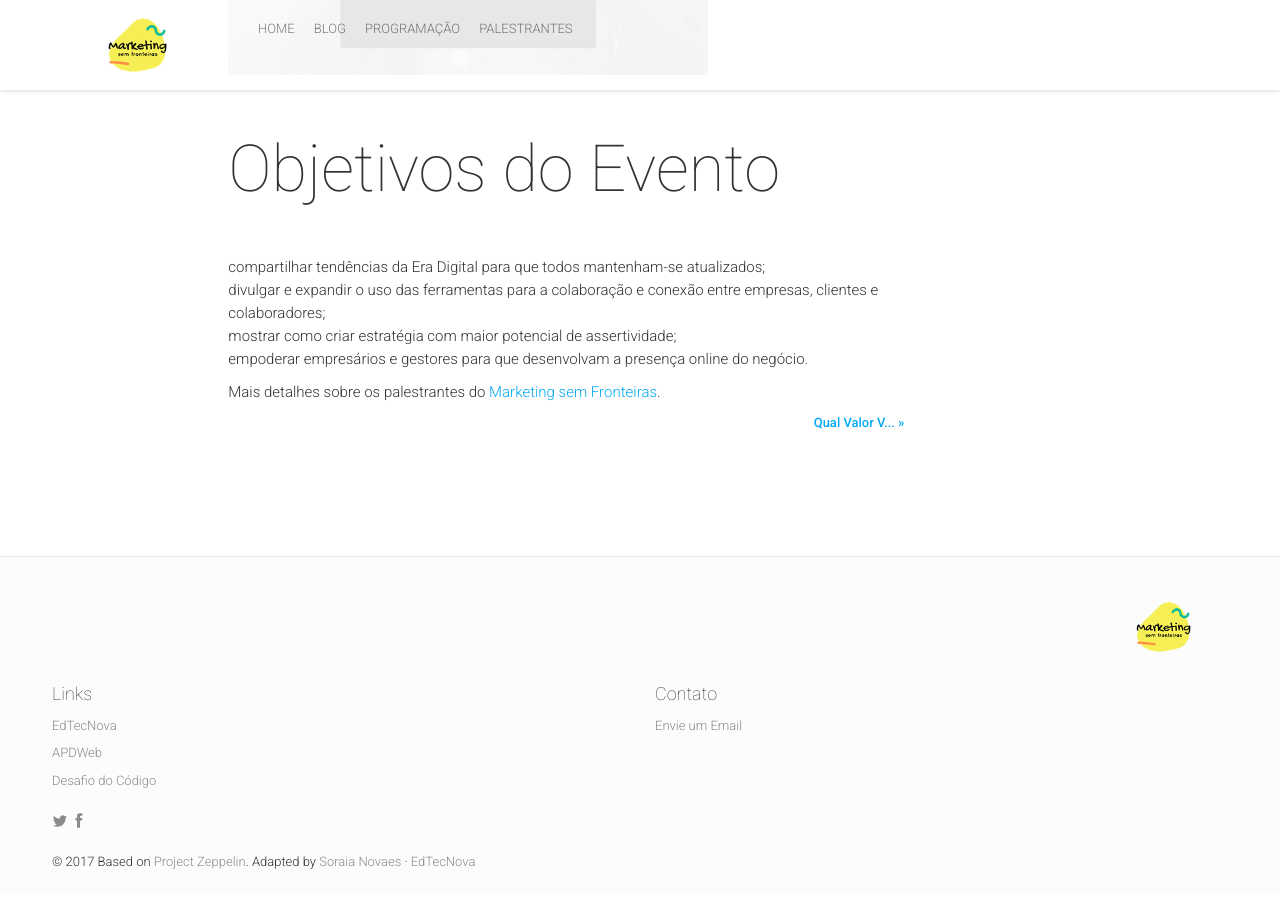
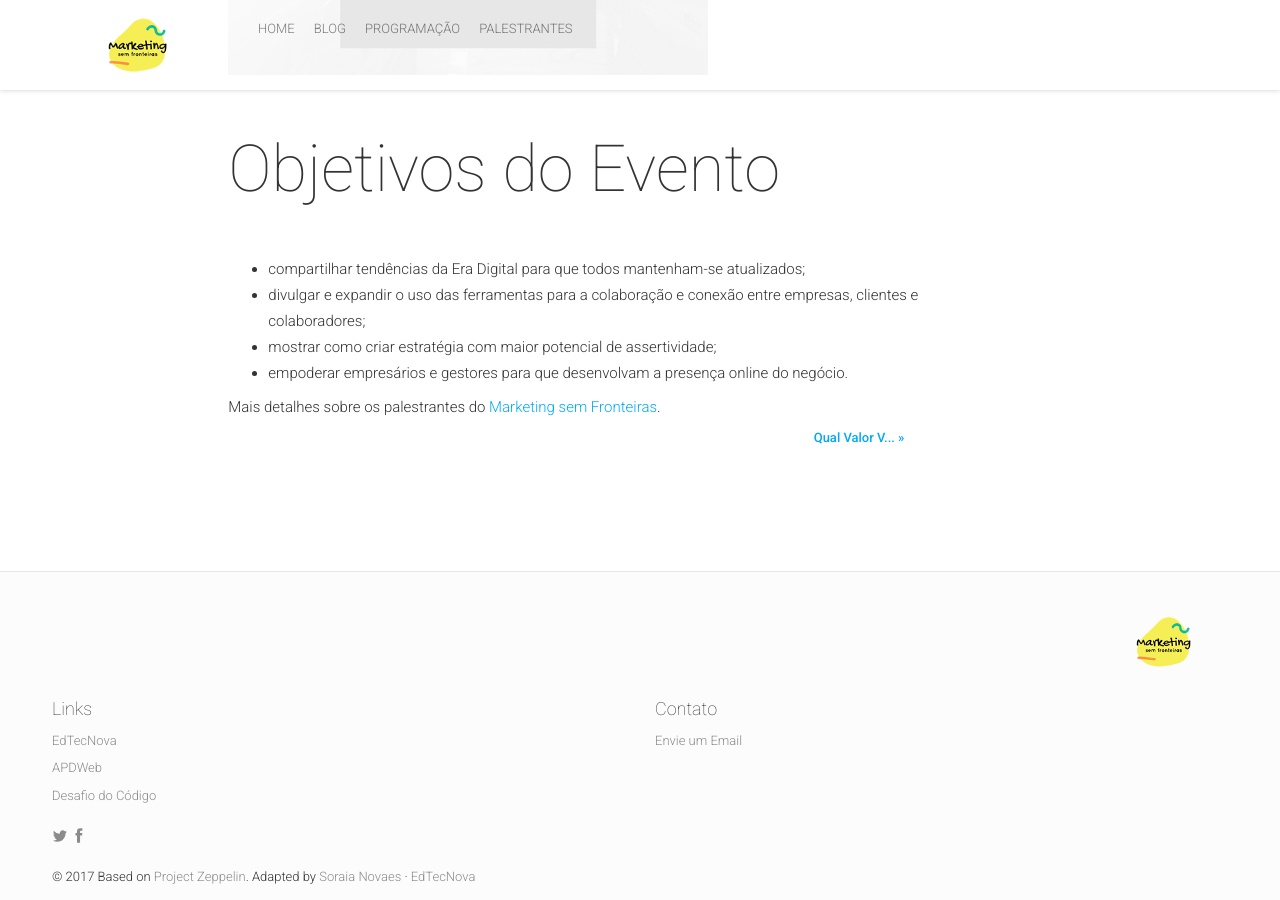
Before and after one commit to marketing-sem-fronteiras/marketing-sem-fronteiras.github.io, a Jekyll site: the page built from _posts/2017-08-08-marketing-sem-fronteiras.markdown, in a window 1280 px wide and 900 px high, scrolled down 1083 px. Built offline with Jekyll 4.4.1, drawn with Linux system fonts in a browser that asks for light colours; nearby versions of some CDN libraries; comment, search, counter and statistics services are not loaded.

```diff
--- a/_config.yml
+++ b/_config.yml
@@ -128,7 +128,7 @@ ticketsOffers:
   name: "Campo Mourão"
   price: "Gratuito"
   priceCurrency: "R$"
-  ticketsNumber: "70"
+  ticketsNumber: "100"
   ribbon: "21/08"
   featured: true
   buyButtonLink: "https://goo.gl/forms/oAZe4WqbxZQognHC2"
@@ -140,11 +140,11 @@ ticketsOffers:
   name: "Maringá"
   price: "Gratuito"
   priceCurrency: "R$"
-  ticketsNumber: "70"
+  ticketsNumber: "100"
   ribbon: "28/08"
   buyButtonLink: "https://goo.gl/forms/PG5C7rxrSdt3gPR12"
   buyButtonText: "Reserve Agora"
-  ticketContentList: ["Tendências e Insights na Era Digital", "Sua página Web está desenhada para quem? SEO - Descobrindo seu buyer persona"]
+  ticketContentList: [ "Sua página Web está desenhada para quem? SEO - Descobrindo seu buyer persona", "Tendências e Insights na Era Digital"]
   validFrom: "2017-08-28T19:00"
   validThrough: "2017-08-28T22:00"
 
--- a/_data/partners.yml
+++ b/_data/partners.yml
@@ -1,5 +1,6 @@
 -
   group: ""
   elements:
-    - {name: "ACIM", description: "Associação Comercial de Maringá", link: "http://acicam.com.br", imageUrl: "logo-acicam1.png"}
     - {name: "ACICAM", description: "Associação Comercial de Campo Mourão", link: "http://www.acim.com.br/", imageUrl: "logoacim.png"}
+    - {name: "CODECAM", description: "Conselho de Desenvolvimento de Campo Mourão", link: "http://www.acim.com.br/", imageUrl: "logoacim.png"}
+    - {name: "ACIM", description: "Associação Comercial de Maringá", link: "http://acicam.com.br", imageUrl: "logo-codecam.png"}
--- a/_posts/2017-08-07-qual-valor-voce-entrega.markdown
+++ b/_posts/2017-08-07-qual-valor-voce-entrega.markdown
@@ -5,7 +5,7 @@ date:   2017-08-07 08:00:00
 isStaticPost: false
 ---
 
-Descubra como construir uma frase de Valor de Marca respondendo as perduntas do formulário. Receba automaticamente seu resultado.
+Descubra como construir uma frase de Valor de Marca respondendo as perguntas do formulário e receba automaticamente o resultado.
 
 <iframe src="https://embed.ted.com/talks/lang/pt-br/simon_sinek_how_great_leaders_inspire_action" width="100%" height="460" frameborder="0" scrolling="no" webkitAllowFullScreen mozallowfullscreen allowFullScreen></iframe>
 
--- a/_posts/2017-08-08-marketing-sem-fronteiras.markdown
+++ b/_posts/2017-08-08-marketing-sem-fronteiras.markdown
@@ -11,10 +11,10 @@ isStaticPost: false
 <br/>
 ### Objetivos do Evento
 
-compartilhar tendências da Era Digital para que todos mantenham-se atualizados;<br/>
-divulgar e expandir o uso das ferramentas para a colaboração e conexão entre empresas, clientes e colaboradores;<br/>
-mostrar como criar estratégia com maior potencial de assertividade;<br/>
-empoderar empresários e gestores para que desenvolvam a presença online do negócio.<br/>
+- compartilhar tendências da Era Digital para que todos mantenham-se atualizados;<br/>
+- divulgar e expandir o uso das ferramentas para a colaboração e conexão entre empresas, clientes e colaboradores;<br/>
+- mostrar como criar estratégia com maior potencial de assertividade;<br/>
+- empoderar empresários e gestores para que desenvolvam a presença online do negócio.<br/>
 
 
 
```
Also changed, not shown: img/partners/logo-codecam (Custom).png (added), img/partners/logo-codecam.png (added).
